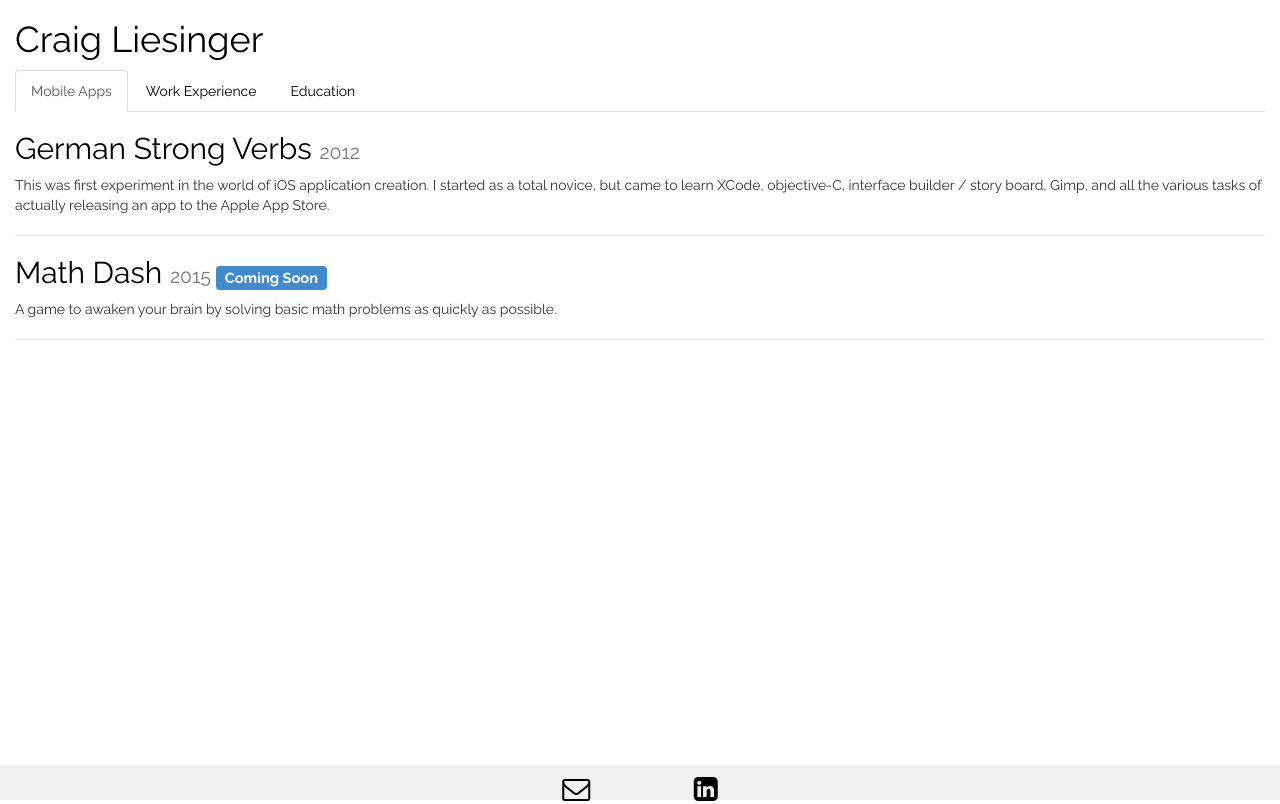
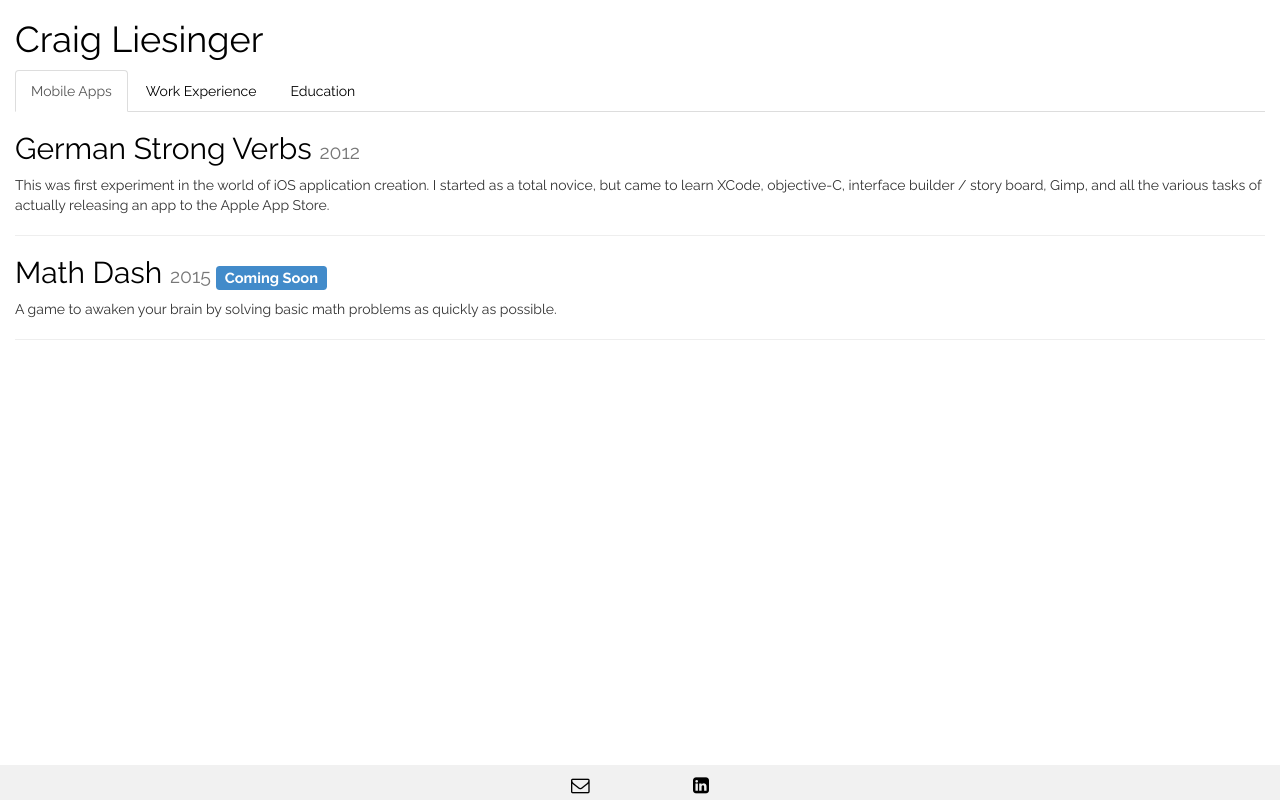
Before and after one commit to craigliesinger/craigliesinger.github.io, a plain HTML site: page index.html in a window 1280 px wide. Drawn offline with nearby package versions, Linux system fonts and the light colour scheme; some packages are replaced by stand-ins of ours.

Commit message:
shrink footer buttons

```diff
--- a/index.html
+++ b/index.html
@@ -30,8 +30,8 @@
 		<div ng-view class="col-md-12"></div>
 	</div>
 	<footer class="footer">
-	<a href="mailto:craig.liesinger@gmail.com"><i class="fa fa-envelope-o fa-2x footerIcon"></i></a>
-	<a href="https://www.linkedin.com/in/craigliesinger"><i class="fa fa-linkedin-square fa-2x footerIcon"></i></a>
+	<a href="mailto:craig.liesinger@gmail.com"><i class="fa fa-envelope-o fa-lg footerIcon"></i></a>
+	<a href="https://www.linkedin.com/in/craigliesinger"><i class="fa fa-linkedin-square fa-lg footerIcon"></i></a>
 	</footer>
 </body>
 
```
